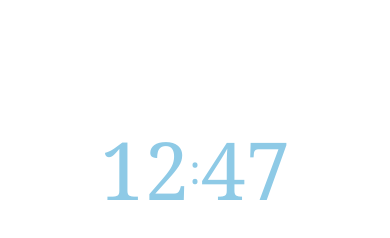
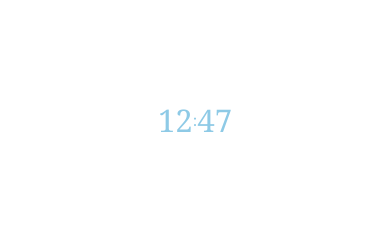
Before and after one commit to kocariz/notion-widgets, a plain HTML site: page digital-clock/index.html in a window 390 px wide. Drawn offline with Linux system fonts and the light colour scheme.

Commit message:
[UPDATE] Updated styles.css

```diff
--- a/digital-clock/style.css
+++ b/digital-clock/style.css
@@ -43,10 +43,10 @@ body {
 
 .hour,
 .min {
-    font-size: 5em;
+    font-size: 8vw;
 }
 .divider {
-    font-size: 2.5em;
+    font-size: 4vw;
 }
 
 #logo {
@@ -69,3 +69,10 @@ body {
         display: none;
     }
 }
+
+@media screen and (max-width: 480px) {
+    .clock {
+        min-height: 10em;
+        min-width: 10em;
+    }
+}
```
